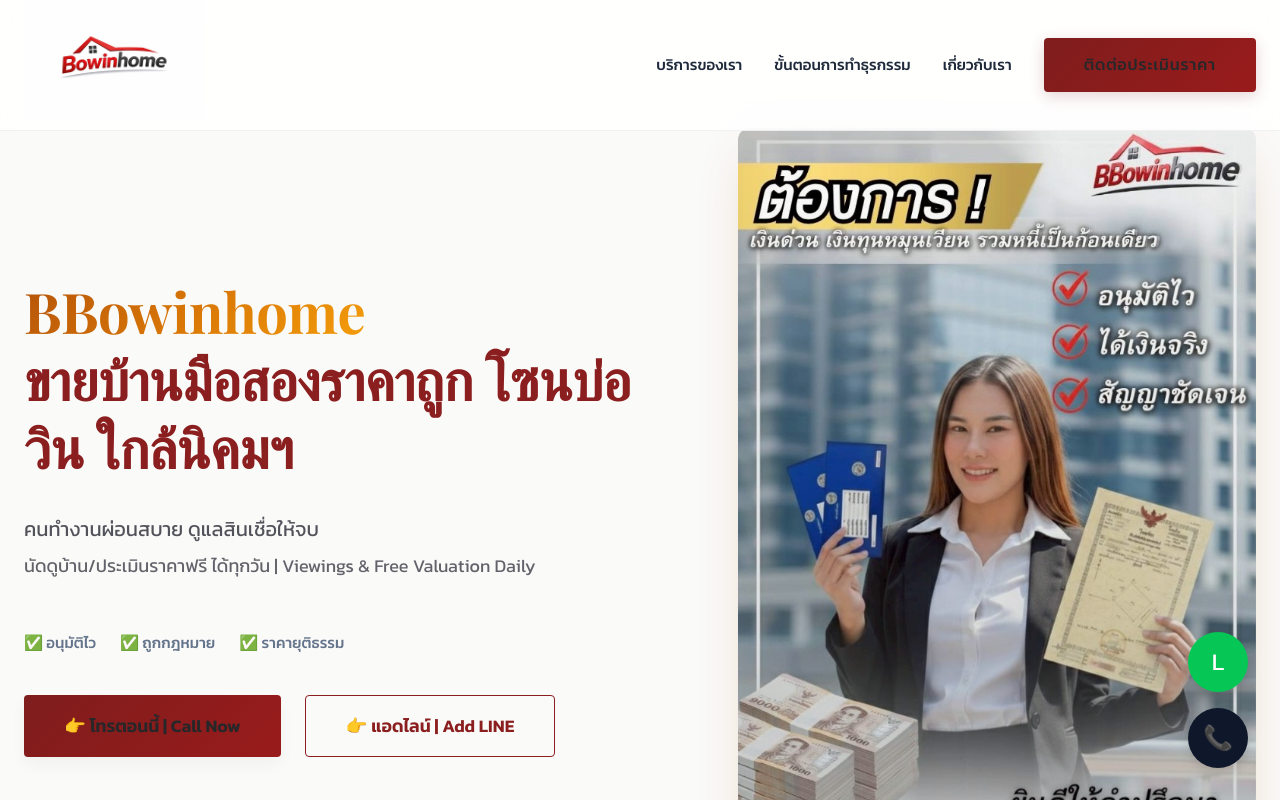
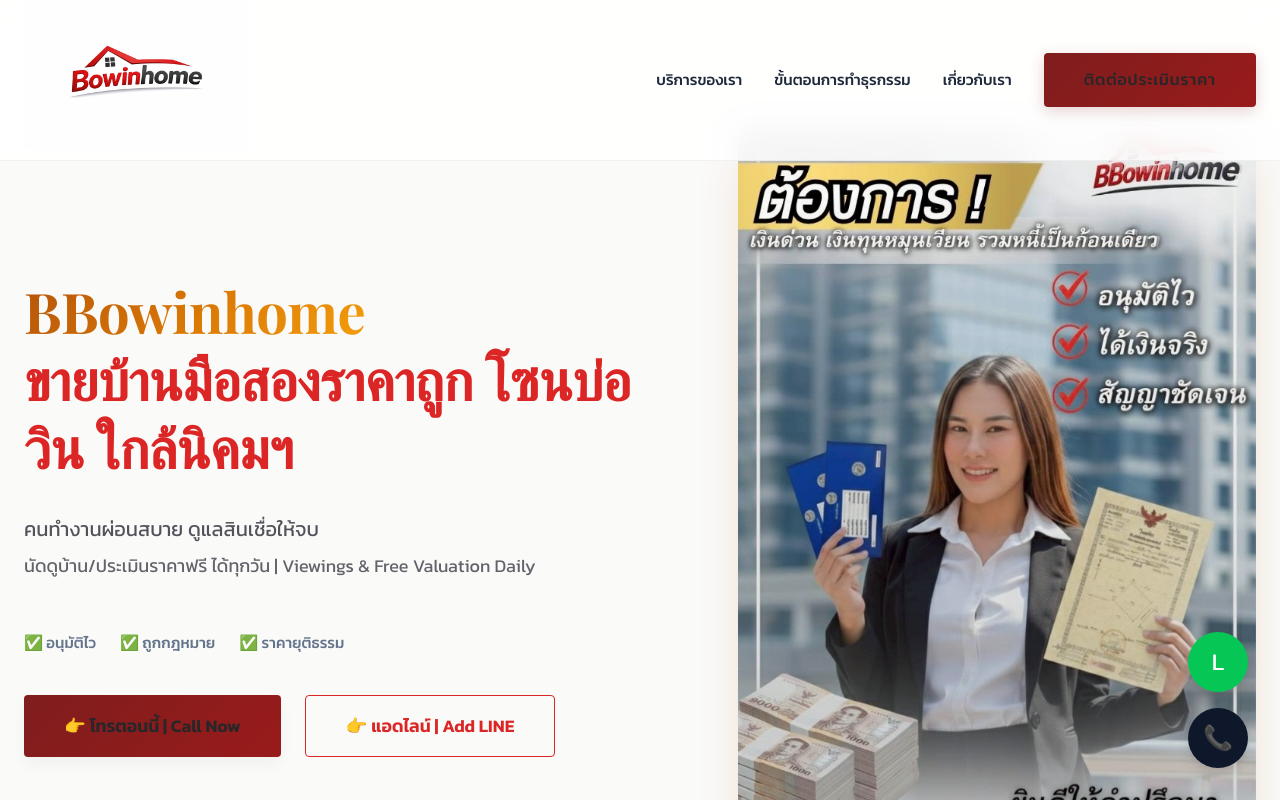
Before and after one commit to dream30915/BBowinhome, a Next.js app: page / in a window 1280 px wide. Shown: the top 800 px of the page. Built offline with nearby package versions, Linux system fonts and the light colour scheme.

Commit message:
fix: retry deployment of massive logo and contrast fixes

```diff
--- a/app/globals.css
+++ b/app/globals.css
@@ -3,8 +3,10 @@
 
 :root {
   /* Premium Palette */
-  --primary: #8B1E1E;
-  /* Deep Royale Red */
+  /* Premium Palette */
+  --primary: #DC2626;
+  /* Bright Red for high contrast */
+  /* Deep Royale Red was #8B1E1E - too dark */
   --primary-light: #F87171;
 
   --secondary: #B45309;
--- a/components/Navbar.module.css
+++ b/components/Navbar.module.css
@@ -15,7 +15,7 @@
     display: flex;
     justify-content: space-between;
     align-items: center;
-    height: 130px;
+    height: 160px;
     max-width: 1280px;
     margin: 0 auto;
     padding: 0 1.5rem;
--- a/components/Navbar.tsx
+++ b/components/Navbar.tsx
@@ -6,7 +6,7 @@
         <nav className={styles.navbar}>
             <div className={styles.container}>
                 <Link href="/" className={styles.logo}>
-                    <img src="/logo.jpg" alt="BBowinhome Logo" style={{ height: '120px', objectFit: 'contain' }} />
+                    <img src="/logo.jpg" alt="BBowinhome Logo" style={{ height: '150px', objectFit: 'contain' }} />
                 </Link>
                 <div className={styles.links}>
                     <Link href="#services" className={styles.link}>บริการของเรา</Link>
```
